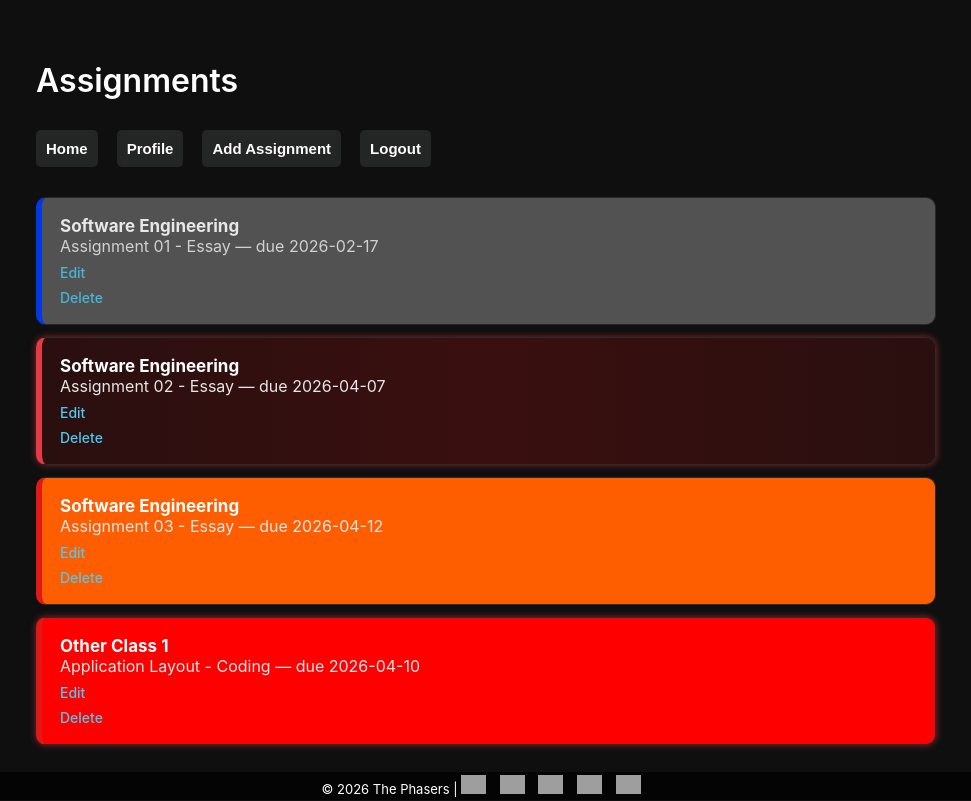
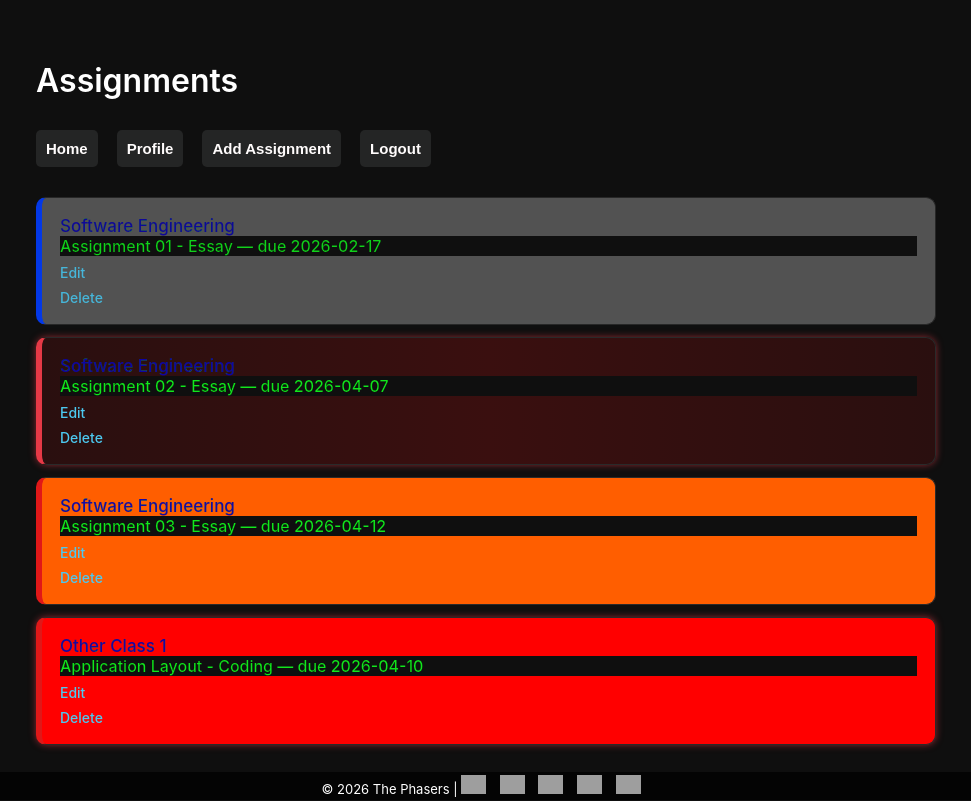
Before and after one commit to OrangeXR/CSCI-4317-SEII-Project, a Flask app: page / in a window 1280 px wide. Shown: the whole page, without its empty margins (154-1125 px from the left). Run offline with Flask 3, Linux system fonts and the light colour scheme; a user stored in the database is signed in; data comes from the database, SQL or seed files in the repository; grey boxes are pictures that could not be loaded.

Commit message:
Updated assignment text

```diff
--- a/src/static/css/style.css
+++ b/src/static/css/style.css
@@ -274,3 +274,17 @@ p[style*="color:red"] {
 }
 
 /* ===========*/
+
+/* ========= Assignment Text ========= */
+.assignment-text1{
+    color: #0f04aaf6;
+    -webkit-text-stroke: 0.1px rgb(15, 199, 31);
+    font-weight: 500;
+}
+.assignment-text2{
+    color: #12e61d;
+    background-color: #0f0f0f;
+    -webkit-text-stroke: 0.2px black;
+    text-decoration: none;
+    font-weight: 500;
+}
```
